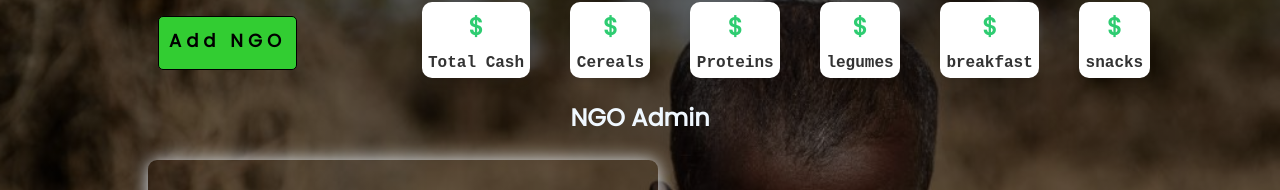
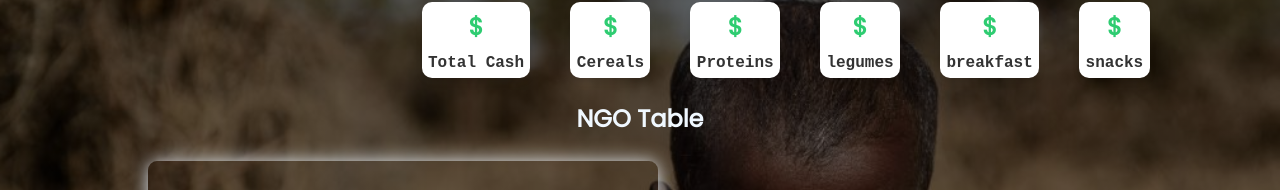
Before and after one commit to KambonoJeff/REACT-FRONT_DONATION_API, a React (Create React App) app: page /users/ngo in a window 1280 px wide. Shown: the part 93-283 px from the top of the page. Built offline with nearby package versions, Linux system fonts and the light colour scheme; no server answers; sample sign-in values are in the browser's storage.

Commit message:
modified system

```diff
--- a/src/components/tables/Ngo.jsx
+++ b/src/components/tables/Ngo.jsx
@@ -5,7 +5,7 @@ import { useStateContext } from '../contexts/ContextProvider';
 
 const Ngo = () => {
   const [ngo , setNgo] = useState([]);
-const {admin} = useStateContext()
+const {type} = useStateContext()
 let navigate = useNavigate();
   const _ngo =()=>{
     axiosClient.get('/ngo/show').then((res)=>{
@@ -18,18 +18,27 @@ let navigate = useNavigate();
     _ngo()
    },[])
    const onDelete=(data)=>{
-    if(!window.confirm('Are You sure You want to delete this!?')){
-        return
+    if(type!=='admin'){
+        window.alert('ONLY ADMIN CAN DELETE!')
     }else{
-        axiosClient.delete(`/ngo/delete/ ${data.id}`).then((res)=>{console.log(res); _ngo();}).catch((err)=>{
-            console.log(err)
-        })
+        if(!window.confirm('Are You sure You want to delete this!?')){
+            return
+        }else{
+            axiosClient.delete(`/ngo/delete/ ${data.id}`).then((res)=>{console.log(res); _ngo();}).catch((err)=>{
+                console.log(err)
+            })
+        }
     }
    }
   return (
     <>
+       {type==='admin' &&
         <Link className='btn-green' to={'/ngo/show/new'}>Add NGO</Link>
-              <h2 align='center'>NGO {admin}</h2>
+       }
+       <br />
+       <br />
+       <br />
+              <h2 align='center'>NGO Table</h2>
         <br/>
             <table>
 
--- a/src/components/update/NgoUpdate.jsx
+++ b/src/components/update/NgoUpdate.jsx
@@ -1,10 +1,12 @@
 import React, {  useEffect, useState } from 'react'
-import {  useNavigate, useParams } from 'react-router-dom';
+import {  Navigate, useNavigate, useParams } from 'react-router-dom';
 import axiosClient from '../../axios-client';
+import { useStateContext } from '../contexts/ContextProvider';
 
 const NgoUpdate = ()=> {
     const {id} = useParams();
     let navigate = useNavigate();
+    const{type}=useStateContext();
 
     const [ngo , setNgo] = useState(
         {
@@ -18,7 +20,10 @@ const NgoUpdate = ()=> {
     );
     const [load ,setLoad]= useState(false);
     useEffect(()=>{
-
+      if(type!=='admin'){
+        window.alert('ONLY ADMIN CAN EDIT DATA!')
+        return <Navigate to='users/ngo' />
+      }else{
         setLoad(true)
                 axiosClient.get(`/showngo/${id}`).then(({data})=>{
                     setLoad(false)
@@ -28,6 +33,8 @@ const NgoUpdate = ()=> {
                 }).catch((err)=>{
                   console.log('something is wrong the request for an individual id is not successful', err)
                 })
+      }
+
     },[])
 
 
--- a/src/components/update/RequestsUpdate.jsx
+++ b/src/components/update/RequestsUpdate.jsx
@@ -1,10 +1,11 @@
 import React, { useEffect, useState } from 'react'
 import { Link, Navigate, useNavigate, useParams } from 'react-router-dom'
 import axiosClient from '../../axios-client';
+import { useStateContext } from '../contexts/ContextProvider';
 
 const RequestsUpdate = () => {
 const {id}=useParams();
-let navigate = useNavigate();
+const{type}=useStateContext();
 const [request,setRequest]=useState({
     id:null,
     typeoffood:'',
@@ -17,6 +18,9 @@ const [request,setRequest]=useState({
 
 const [load,setLoad]=useState();
 useEffect(()=>{
+  if(type!=='admin'){
+    window.alert('ONLY ADMIN CAN EDIT!!')
+  }else{
     setLoad(true)
     axiosClient.get(`/requests/${id}`).then(({data})=>{
         setLoad(false)
@@ -25,6 +29,8 @@ useEffect(()=>{
         setLoad(false)
         console.log('error occured when reusting for an individual request',err)
     })
+  }
+
 },[]);
 const onSubmit = ( event )=>{
     event.preventDefault()
--- a/src/views/Dashboard.jsx
+++ b/src/views/Dashboard.jsx
@@ -180,7 +180,7 @@ Print Donation Form</p>
 
         <div className="flex box mg-t">
             {type==='admin' &&           <Link align='center' className='btn btn-w' to="/users/food">Food Bank</Link>}
-            {type==='admin'&&  <Link align='center' className='btn btn-w' to="/users/ngo"> N G O </Link>}
+            {type!=='user'&&  <Link align='center' className='btn btn-w' to="/users/ngo"> N G O </Link>}
 
 
 
```
